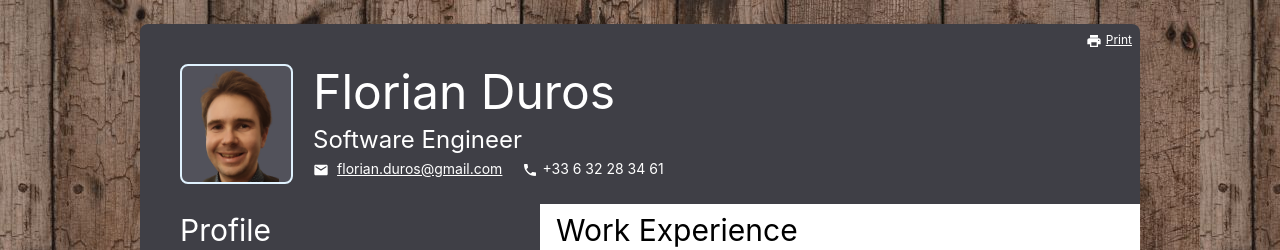
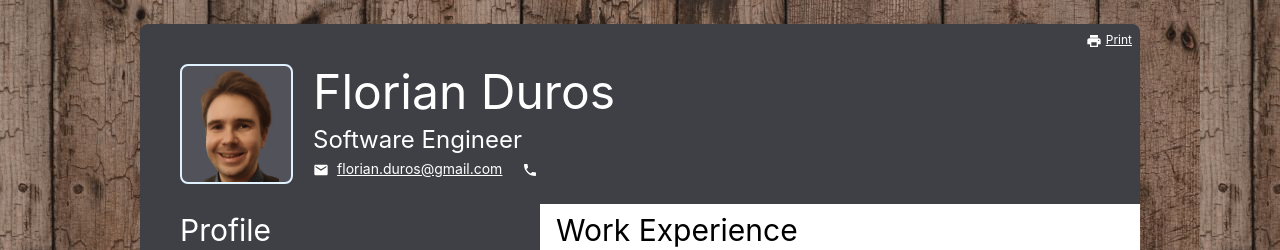
Before and after one commit to florianduros/florianduros.github.io, a React (Create React App) app: page / in a window 1280 px wide. Shown: the top 250 px of the page. Built offline with nearby package versions, Linux system fonts and the light colour scheme.

Commit message:
Update Header.tsx

```diff
--- a/src/components/Header/Header.tsx
+++ b/src/components/Header/Header.tsx
@@ -21,9 +21,6 @@ export function Header() {
         </div>
         <div className="desktop:inline desktop:ml-3">
           <MdPhone className="inline" />
-          <a className="text-sm pl-1" href="tel:+33 6 32 28 34 61">
-            +33 6 32 28 34 61
-          </a>
         </div>
       </div>
       <button
```
